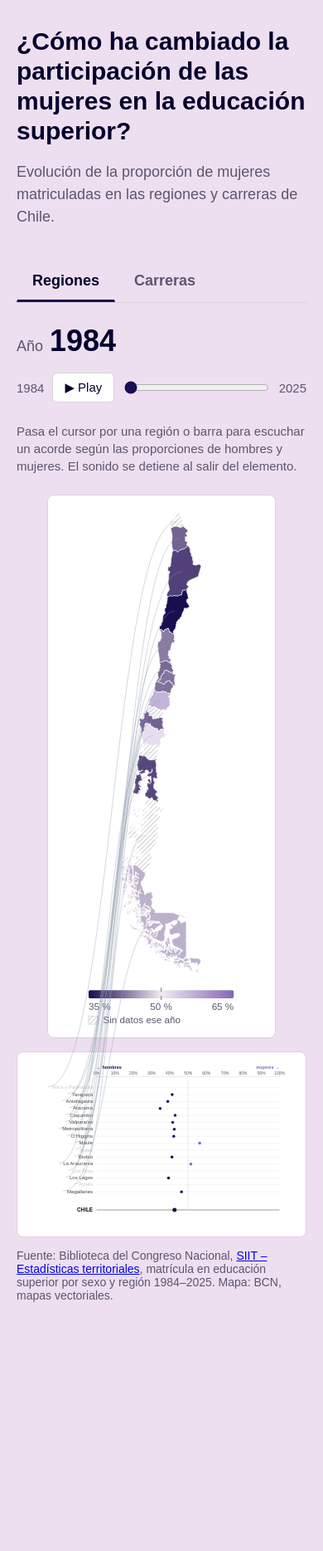
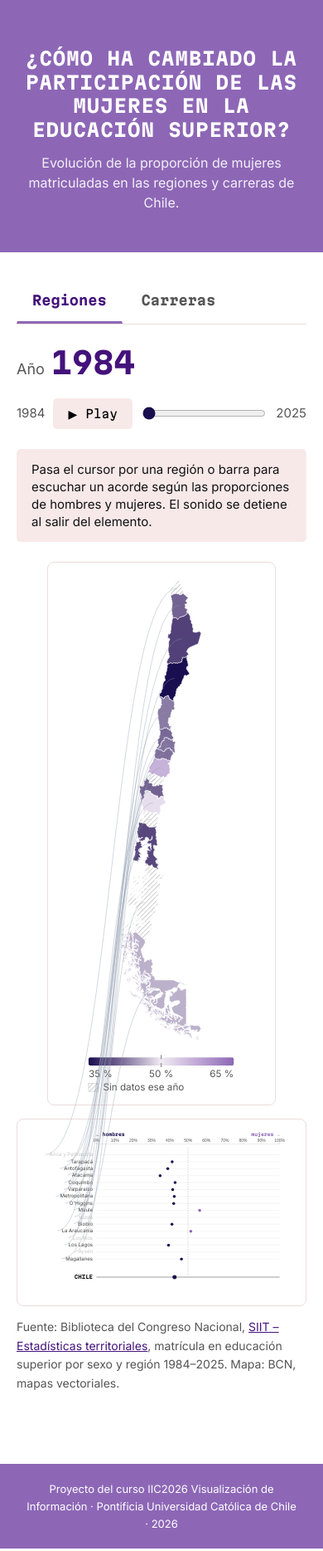
Before and after one commit to OrianaCrescio/proyecto_visualizacion, a plain HTML site: page pagina/index.html in a window 390 px wide. Shown: the whole page at 83% size. Before the commit the page ends 1633 px from the top, so only its background shows below. Drawn offline with nearby package versions, Linux system fonts and the light colour scheme.

Commit message:
prueba otra linea grafica

```diff
--- a/pagina/css/style.css
+++ b/pagina/css/style.css
@@ -1,23 +1,57 @@
+/* Tipografías (SIL Open Font License, ver fonts/OFL-*.txt)
+   - Martian Mono: títulos, año, pestañas, botones (personalidad)
+   - Inter: textos, etiquetas y valores de los gráficos (lectura) */
+@font-face {
+    font-family: "Inter";
+    src: url("../fonts/inter-latin-wght-normal.woff2") format("woff2");
+    font-weight: 100 900;
+    font-display: swap;
+}
+
+@font-face {
+    font-family: "Martian Mono";
+    src: url("../fonts/martian-mono-latin-400-normal.woff2") format("woff2");
+    font-weight: 400;
+    font-display: swap;
+}
+
+@font-face {
+    font-family: "Martian Mono";
+    src: url("../fonts/martian-mono-latin-700-normal.woff2") format("woff2");
+    font-weight: 700;
+    font-display: swap;
+}
+
 * {
     box-sizing: border-box;
 }
 
 :root {
+    /* Datos */
     --color-hombres: #190e4f;   /* crepúsculo profundo */
-    --color-mujeres: #8467b5;   /* lavanda (más saturada que la empolvada, para distinguir) */
-    --color-texto: #03012c;     /* azul de Prusia */
-    --color-secundario: #5c5670;
-    --color-borde: #ddcfe0;
-    --color-fondo: #eddfef;     /* velo de lavanda */
-    --color-acento: #ffd9da;    /* rubor suave */
+    --color-mujeres: #8d67b6;   /* morado lavanda */
+
+    /* Línea gráfica */
+    --color-banda: #8d67b6;     /* banda del título y pie */
+    --color-titulo: #44127b;    /* títulos */
+    --color-texto: #111;
+    --color-secundario: #555;
+    --color-borde: #ecdcdc;
+    --color-fondo: #fff;
+    --color-acento: #f8e9e9;    /* rubor: cajas y botones */
+    --color-gris: #d8d8d8;      /* hover de botones */
     --color-superficie: #fff;
     --radio-tarjeta: 8px;
+
+    --fuente-texto: "Inter", system-ui, -apple-system, sans-serif;
+    --fuente-display: "Martian Mono", ui-monospace, monospace;
 }
 
 body {
     margin: 0;
-    font-family: Arial, Helvetica, sans-serif;
-    font-size: 17px;
+    font-family: var(--fuente-texto);
+    font-size: 16px;
+    line-height: 1.6;
     background-color: var(--color-fondo);
     color: var(--color-texto);
 }
@@ -33,13 +67,13 @@ header {
 }
 
 h1 {
-    font-size: 38px;
-    line-height: 1.2;
+    font-size: 32px;
+    line-height: 1.3;
     margin: 0 0 10px;
 }
 
 .subtitle {
-    font-size: 18px;
+    font-size: 16px;
     color: var(--color-secundario);
     max-width: 700px;
     line-height: 1.5;
@@ -67,7 +101,7 @@ h1 {
     background: transparent;
     color: var(--color-secundario);
     font: inherit;
-    font-size: 18px;
+    font-size: 16px;
     font-weight: bold;
     padding: 12px 18px;
 }
@@ -594,3 +628,131 @@ h3 {
         padding: 14px;
     }
 }
+
+
+/* =========================================================
+   Línea gráfica (basada en "¿Acaso ser mujer es un pecado?")
+   ========================================================= */
+
+/* Banda morada con el título */
+.banda {
+    background-color: var(--color-banda);
+    color: white;
+    text-align: center;
+    padding: 56px 30px 48px;
+    margin: 0;
+}
+
+.banda h1 {
+    max-width: 1000px;
+    margin: 0 auto 14px;
+    font-size: 30px;
+    text-transform: uppercase;
+    letter-spacing: 2px;
+    color: white;
+}
+
+.banda .subtitle {
+    margin: 0 auto;
+    color: rgba(255, 255, 255, 0.9);
+}
+
+h2,
+h3 {
+    color: var(--color-titulo);
+}
+
+.tab-button[aria-selected="true"] {
+    color: var(--color-titulo);
+    border-bottom-color: var(--color-banda);
+}
+
+.year-container strong {
+    color: var(--color-titulo);
+}
+
+/* Botones: rubor, sin borde; gris al pasar el cursor */
+#play-button,
+#play-carreras,
+#volver-areas {
+    cursor: pointer;
+    white-space: nowrap;
+    background-color: var(--color-acento);
+    border: none;
+    border-radius: 5px;
+    padding: 10px 18px;
+    font-family: inherit;
+    font-size: 14px;
+    color: #000;
+}
+
+#play-button:hover,
+#play-carreras:hover,
+#volver-areas:hover {
+    background-color: var(--color-gris);
+}
+
+/* Texto de ayuda en caja rubor */
+.sound-legend {
+    background-color: var(--color-acento);
+    border-radius: 5px;
+    padding: 14px 18px;
+    color: var(--color-texto);
+    max-width: none;
+}
+
+/* Tarjetas de los gráficos */
+#chart,
+.chart-box,
+.mapa-box {
+    border-color: var(--color-borde);
+}
+
+.fuente a {
+    color: var(--color-titulo);
+}
+
+/* Etiquetas largas de carreras: la mono es más ancha */
+#carreras .fila .nombre {
+    font-size: 15px;
+}
+
+/* Elementos con la tipografía de títulos */
+.banda h1,
+h2,
+h3,
+.tab-button,
+.year-container strong,
+#play-button,
+#play-carreras,
+#volver-areas,
+.leyenda-eje,
+.chile-label {
+    font-family: var(--fuente-display);
+}
+
+#slider-carreras {
+    flex: 1;
+    cursor: pointer;
+}
+
+/* Pie de página morado */
+.pie {
+    background-color: var(--color-banda);
+    color: white;
+    text-align: center;
+    padding: 20px 30px;
+    font-size: 13px;
+    margin-top: 40px;
+}
+
+.pie p {
+    margin: 0;
+}
+
+@media (max-width: 800px) {
+    .banda h1 {
+        font-size: 22px;
+        letter-spacing: 1px;
+    }
+}
--- a/pagina/index.html
+++ b/pagina/index.html
@@ -7,13 +7,12 @@
     <title>Matrícula en Educación Superior en Chile</title>
 
     <!-- ?v=N obliga al navegador a bajar la versión nueva: súbanlo cuando cambien CSS/JS -->
-    <link rel="stylesheet" href="css/style.css?v=10">
+    <link rel="stylesheet" href="css/style.css?v=12">
 </head>
 
 <body>
 
-    <main>
-        <header>
+    <header class="banda">
         <h1>¿Cómo ha cambiado la participación de las mujeres en la educación superior?</h1>
 
         <p class="subtitle">
@@ -21,6 +20,8 @@
             en las regiones y carreras de Chile.
         </p>
     </header>
+
+    <main>
 
         <div class="tabs" role="tablist" aria-label="Visualizaciones">
             <button
@@ -108,6 +109,11 @@
 
             <div class="slider-container">
                 <span id="min-carreras">2007</span>
+
+                <button id="play-carreras" type="button">
+                    ▶ Play
+                </button>
+
                 <input type="range" id="slider-carreras" min="2007" max="2026" value="2026" step="1">
                 <span id="max-carreras">2026</span>
             </div>
@@ -138,6 +144,10 @@
         </section>
     </main>
 
+    <footer class="pie">
+        <p>Proyecto del curso IIC2026 Visualización de Información · Pontificia Universidad Católica de Chile · 2026</p>
+    </footer>
+
 
     <!-- D3 -->
     <script src="https://cdn.jsdelivr.net/npm/d3@7"></script>
@@ -145,8 +155,8 @@
     <!-- Nuestro código -->
     <script src="js/sonido.js?v=11"></script>
     <script src="js/regiones.js?v=9"></script>
-    <script src="js/mapa.js?v=7"></script>
-    <script src="js/carreras.js?v=8"></script>
+    <script src="js/mapa.js?v=8"></script>
+    <script src="js/carreras.js?v=10"></script>
     <script src="js/tabs.js?v=2"></script>
 
 </body>
--- a/pagina/js/carreras.js
+++ b/pagina/js/carreras.js
@@ -17,11 +17,11 @@ const Carreras = (() => {
     const TOP_CARRERAS = 15;
 
     const COLOR_HOMBRES = getComputedStyle(document.documentElement).getPropertyValue("--color-hombres").trim() || "#190e4f";   // definido en style.css
-    const COLOR_MUJERES = getComputedStyle(document.documentElement).getPropertyValue("--color-mujeres").trim() || "#8467b5";   // definido en style.css
+    const COLOR_MUJERES = getComputedStyle(document.documentElement).getPropertyValue("--color-mujeres").trim() || "#8d67b6";   // definido en style.css
 
     const width = 1100;
-    const margin = { top: 40, right: 110, bottom: 20, left: 300 };
-    const MAX_CARACTERES = 42;
+    const margin = { top: 40, right: 110, bottom: 20, left: 370 };
+    const MAX_CARACTERES = 44;
     const alturaFila = 34;
     const GAP = 2;
 
@@ -33,6 +33,10 @@ const Carreras = (() => {
     let porArea = new Map();   // anio -> área -> {hombres, mujeres}
     let anioActual = 2026;
     let areaAbierta = null;
+    let areaDibujada = null;   // área cuyo detalle está dibujado (para no redibujar al mover el año)
+
+    let intervaloPlay = null;
+    const VELOCIDAD_PLAY = 900;
 
     const x = d3.scaleLinear()
         .domain([0, 1])
@@ -109,16 +113,22 @@ const Carreras = (() => {
 
         const y = i => margin.top + i * alturaFila;
         const barH = alturaFila - 12;
+        const split = d => x(1 - d.actual.propMujeres);
 
         const g = svg.select(".filas")
             .selectAll(".fila")
             .data(filas, d => d.nombre)
             .join(enter => {
-                const f = enter.append("g").attr("class", "fila");
+                // Las filas nuevas aparecen directo en su lugar (sin venir desde arriba)
+                const f = enter.append("g").attr("class", "fila")
+                    .attr("transform", (d, i) => `translate(0, ${y(i)})`);
                 f.append("rect").attr("class", "hit");
                 f.append("text").attr("class", "region-label nombre");
-                f.append("rect").attr("class", "seg-hombres");
-                f.append("rect").attr("class", "seg-mujeres");
+                f.append("rect").attr("class", "seg-hombres")
+                    .attr("width", d => Math.max(0, split(d) - x(0) - GAP / 2));
+                f.append("rect").attr("class", "seg-mujeres")
+                    .attr("x", d => split(d) + GAP / 2)
+                    .attr("width", d => Math.max(0, x(1) - split(d) - GAP / 2));
                 f.append("text").attr("class", "valor valor-h");
                 f.append("text").attr("class", "valor valor-m");
                 f.append("line").attr("class", "marca-base-halo");
@@ -150,8 +160,6 @@ const Carreras = (() => {
                     : d.nombre;
                 return flecha + nombre;
             });
-
-        const split = d => x(1 - d.actual.propMujeres);
 
         g.select(".seg-hombres")
             .attr("y", 6).attr("height", barH).attr("rx", 3)
@@ -282,8 +290,39 @@ const Carreras = (() => {
             .slice(0, TOP_CARRERAS)
             .sort((a, b) => a.actual.propMujeres - b.actual.propMujeres);
 
-        d3.select("#chart-carreras").select("svg").remove();   // la lista cambia entera
+        // Solo se borra al cambiar de área; al mover el año las filas se reacomodan
+        if (areaDibujada !== areaAbierta) {
+            d3.select("#chart-carreras").select("svg").remove();
+            areaDibujada = areaAbierta;
+        }
         dibujar(d3.select("#chart-carreras"), filasCarreras);
+    }
+
+
+    // --------------------------------------------------------
+    // Play / pausa: recorre los años de 2007 a 2026
+    // --------------------------------------------------------
+
+    function reproducir([min, max]) {
+        if (anioActual >= max) anioActual = min - 1;   // si está al final, parte de nuevo
+
+        d3.select("#play-carreras").text("⏸ Pausa");
+
+        const avanzar = () => {
+            if (anioActual >= max) { pausar(); return; }
+            anioActual++;
+            d3.select("#slider-carreras").property("value", anioActual);
+            actualizar();
+        };
+
+        avanzar();
+        intervaloPlay = setInterval(avanzar, VELOCIDAD_PLAY);
+    }
+
+    function pausar() {
+        clearInterval(intervaloPlay);
+        intervaloPlay = null;
+        d3.select("#play-carreras").text("▶ Play");
     }
 
 
@@ -328,9 +367,14 @@ const Carreras = (() => {
             .attr("max", anios[1])
             .property("value", anioActual)
             .on("input", function () {
+                pausar();
                 anioActual = +this.value;
                 actualizar();
             });
+
+        d3.select("#play-carreras").on("click", () => {
+            if (intervaloPlay) pausar(); else reproducir(anios);
+        });
 
         d3.select("#min-carreras").text(anios[0]);
         d3.select("#max-carreras").text(anios[1]);
--- a/pagina/js/mapa.js
+++ b/pagina/js/mapa.js
@@ -22,7 +22,7 @@ const Mapa = (() => {
 
     const COLOR_HOMBRES = getComputedStyle(document.documentElement).getPropertyValue("--color-hombres").trim() || "#190e4f";   // definido en style.css
     const COLOR_PARIDAD = "#f1ecf3";
-    const COLOR_MUJERES = getComputedStyle(document.documentElement).getPropertyValue("--color-mujeres").trim() || "#8467b5";   // definido en style.css
+    const COLOR_MUJERES = getComputedStyle(document.documentElement).getPropertyValue("--color-mujeres").trim() || "#8d67b6";   // definido en style.css
     const COLOR_SIN_DATOS = "url(#sin-datos)";   // rayado: no se confunde con la paridad (gris)
 
     // ±20 puntos alrededor de la paridad cubre toda la serie (33 % – 57 %)
```
Also changed, not shown: pagina/fonts/OFL-Inter.txt (added), pagina/fonts/OFL-MartianMono.txt (added), pagina/fonts/inter-latin-wght-normal.woff2 (added), pagina/fonts/martian-mono-latin-400-normal.woff2 (added), pagina/fonts/martian-mono-latin-700-normal.woff2 (added). Lines whose indentation alone changed are shown as unchanged.
